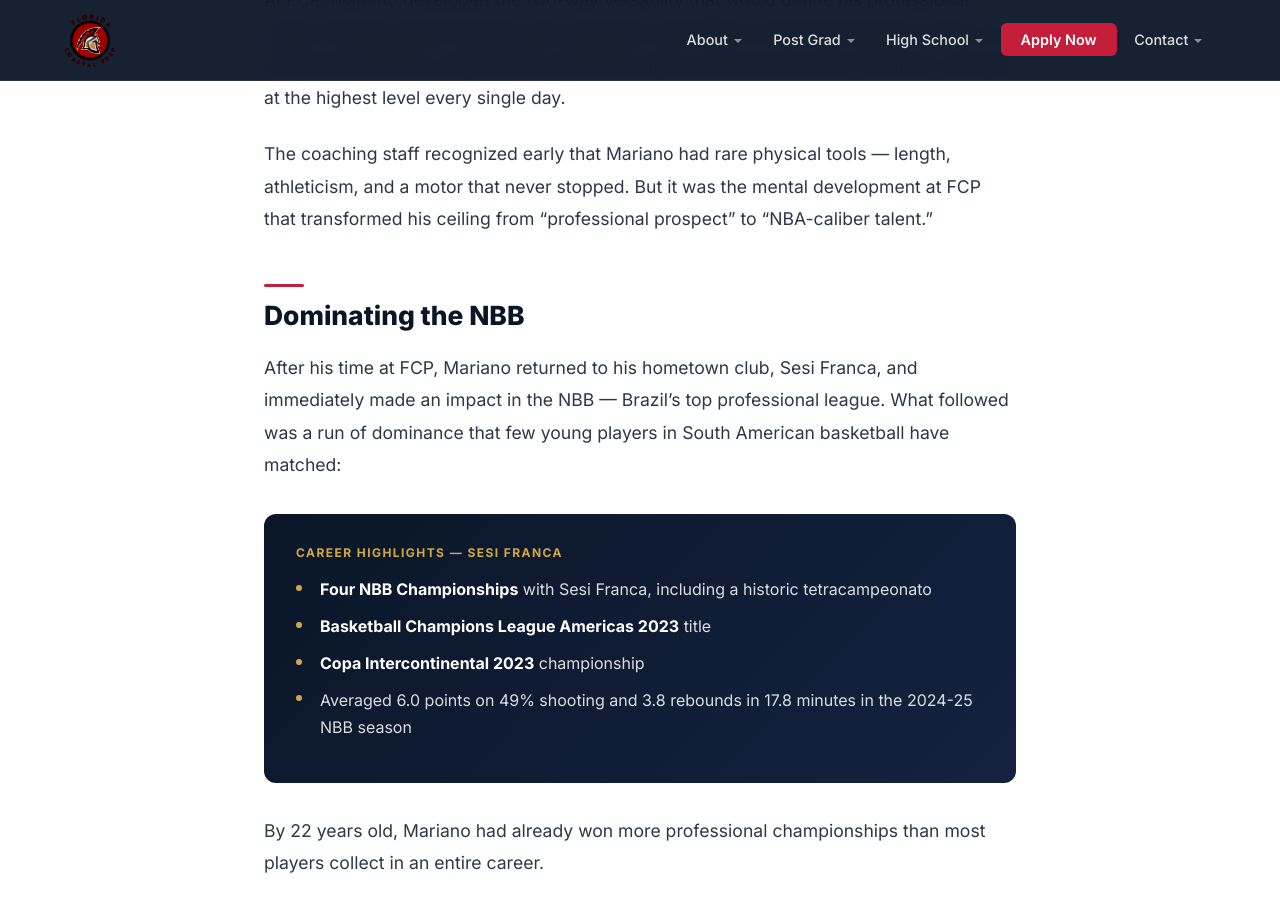
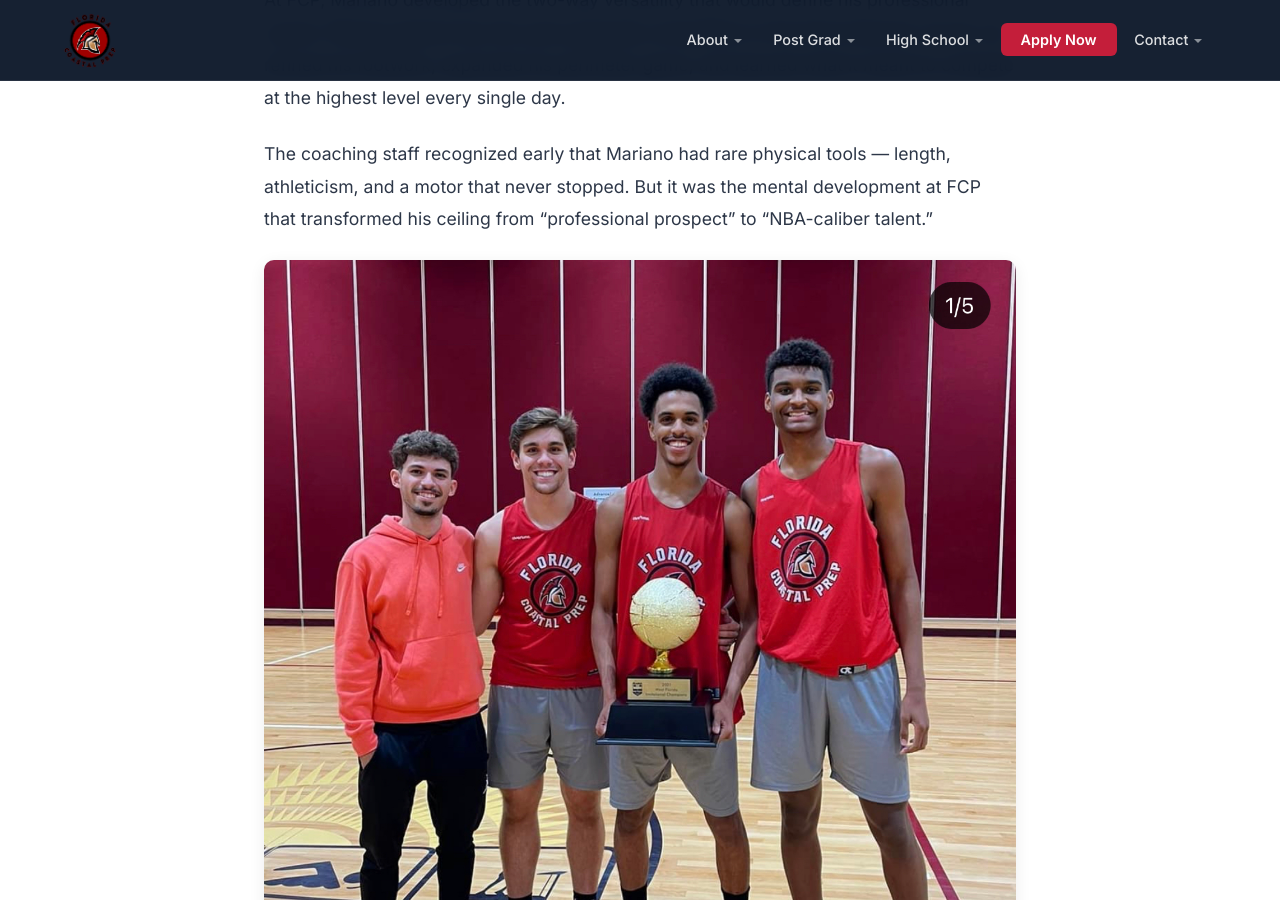
Before and after one commit to CoachD23/fcp-jekyll-site, a Jekyll site: the page built from _posts/2026-02-27-nathan-mariano-from-fcp-to-the-nba.md, in a window 1280 px wide and 900 px high, scrolled down 1390 px. Built offline with Jekyll 4.4.1, drawn with Linux system fonts in a browser that asks for light colours; a script that is not in the unit is left out.

Commit message:
feat: add Nathan Mariano West Florida Invitational photo to blog post

```diff
--- a/_posts/2026-02-27-nathan-mariano-from-fcp-to-the-nba.md
+++ b/_posts/2026-02-27-nathan-mariano-from-fcp-to-the-nba.md
@@ -30,6 +30,8 @@
 At FCP, Mariano developed the two-way versatility that would define his professional career. Playing against top-tier post-graduate competition in the Grind Session circuit, he refined his footwork, expanded his perimeter game, and learned what it meant to compete at the highest level every single day.
 
 The coaching staff recognized early that Mariano had rare physical tools — length, athleticism, and a motor that never stopped. But it was the mental development at FCP that transformed his ceiling from "professional prospect" to "NBA-caliber talent."
+
+![Nathan Mariano after winning the West Florida Invitational with FCP](/assets/images/nathan-mariano-wfi.jpeg)
 
 ## Dominating the NBB
 
```
Also changed, not shown: assets/images/nathan-mariano-wfi.jpeg (added).
